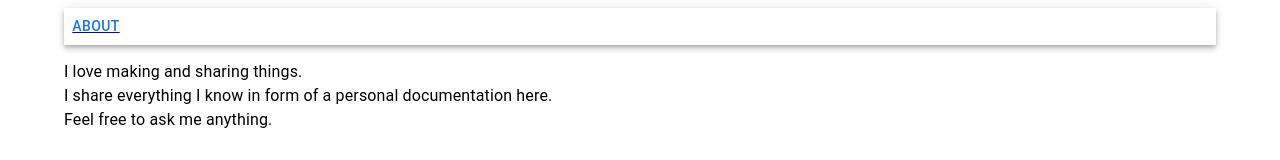
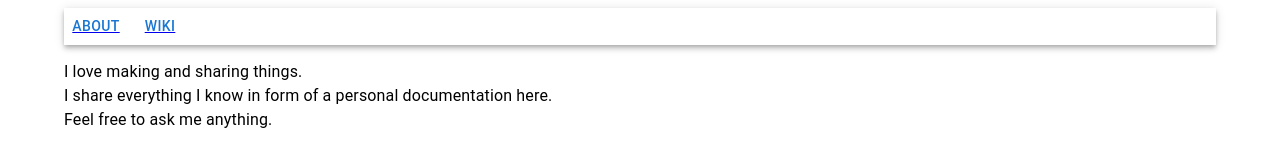
Before and after one commit to dangchinh25/chinhle.me, a Next.js app: page / in a window 1280 px wide. Shown: the top 160 px of the page. Built offline with nearby package versions, Linux system fonts and the light colour scheme.

Commit message:
Update Navbar

```diff
--- a/src/components/NavBar.tsx
+++ b/src/components/NavBar.tsx
@@ -10,6 +10,11 @@ export default function Navbar() {
             <a>About</a>
           </Link>
         </Button>
+        <Button>
+          <Link href='https://wiki.chinhle.me' underline="none">
+            <a>Wiki</a>
+          </Link>
+        </Button>
       </Stack>
     </AppBar>
   );
```
Also changed, not shown: vercel.json (added).
